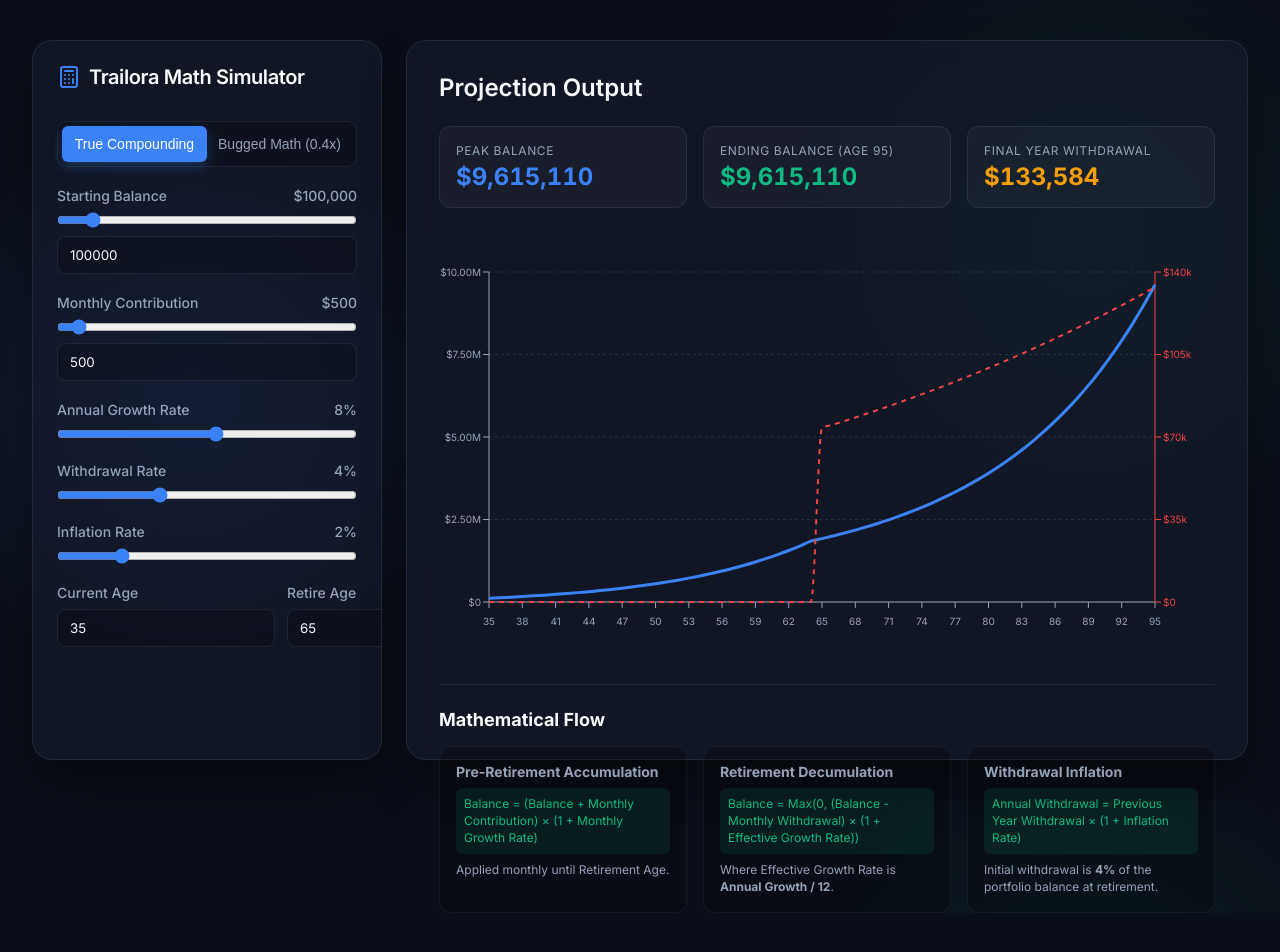
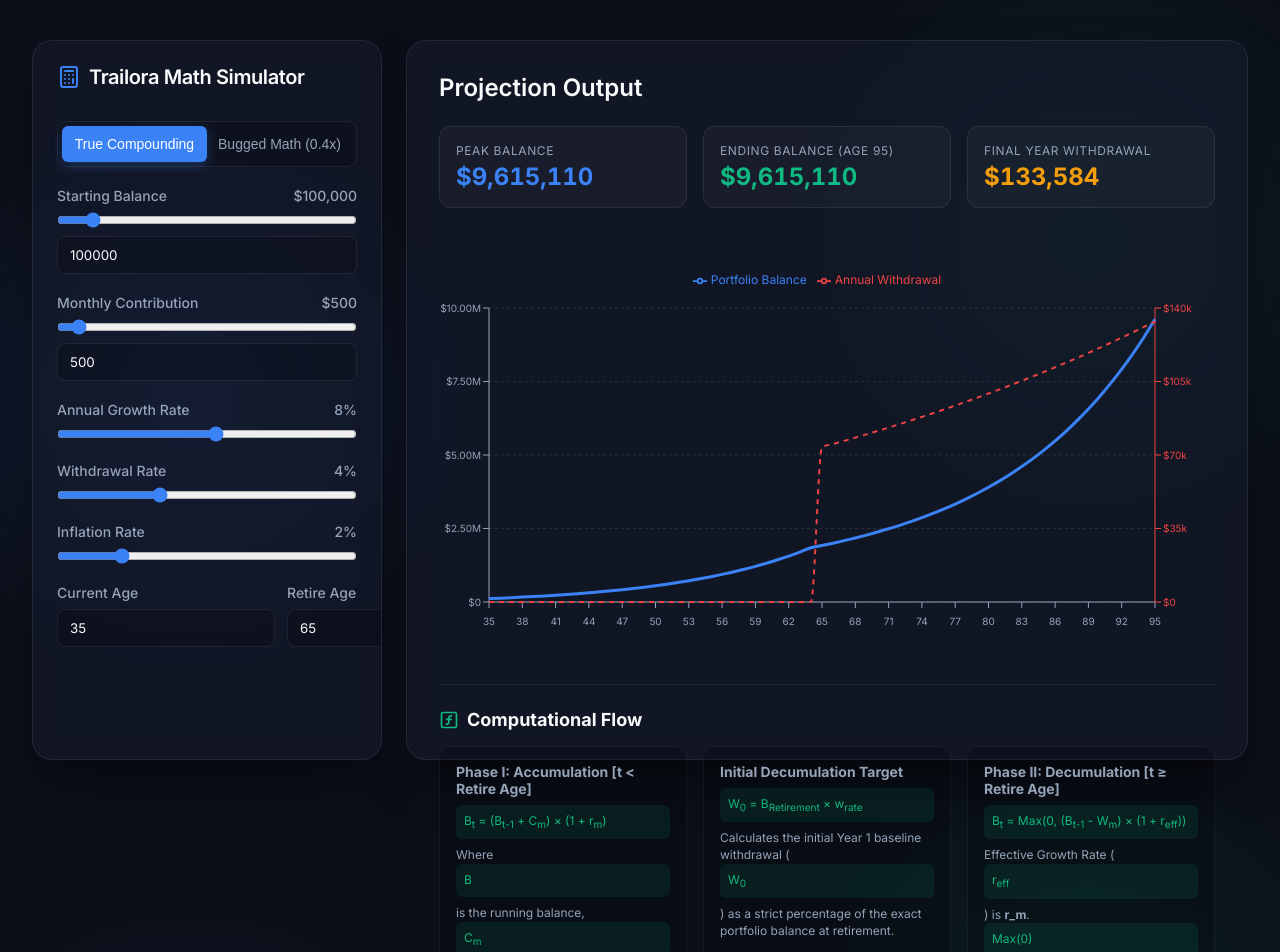
Before and after one commit to alefyi/trailora-math-simulator, a React (Vite) app: page / in a window 1280 px wide. Shown: the top 952 px of the page. Before the commit the page ends 913 px from the top, so only its background shows below. Built offline with nearby package versions, Linux system fonts and the light colour scheme.

Commit message:
Enhance UI with chart legend and technical math flows

```diff
--- a/src/App.jsx
+++ b/src/App.jsx
@@ -1,6 +1,6 @@
 import React, { useState, useMemo } from 'react';
-import { LineChart, Line, XAxis, YAxis, CartesianGrid, Tooltip as RechartsTooltip, ResponsiveContainer, ReferenceLine } from 'recharts';
-import { Calculator, AlertTriangle } from 'lucide-react';
+import { LineChart, Line, XAxis, YAxis, CartesianGrid, Tooltip as RechartsTooltip, ResponsiveContainer, Legend } from 'recharts';
+import { Calculator, AlertTriangle, FunctionSquare } from 'lucide-react';
 import { generateProjectionData } from './lib/math';
 
 function App() {
@@ -201,8 +201,10 @@
                 width={50}
               />
               <RechartsTooltip content={<CustomTooltip />} />
+              <Legend verticalAlign="top" height={36} wrapperStyle={{ fontSize: '12px', color: '#94a3b8' }} />
 
               <Line
+                name="Portfolio Balance"
                 yAxisId="left"
                 type="monotone"
                 dataKey="balance"
@@ -212,6 +214,7 @@
                 activeDot={{ r: 6, fill: '#3b82f6', stroke: '#1e3a8a', strokeWidth: 2 }}
               />
               <Line
+                name="Annual Withdrawal"
                 yAxisId="right"
                 type="monotone"
                 dataKey="withdrawal"
@@ -226,22 +229,27 @@
         </div>
 
         <div className="equations-panel">
-          <h3>Mathematical Flow</h3>
+          <h3 style={{ display: 'flex', alignItems: 'center', gap: '8px' }}><FunctionSquare size={20} color="#10b981" /> Computational Flow</h3>
           <div className="equation-grid">
             <div className="equation-card">
-              <h4>Pre-Retirement Accumulation</h4>
-              <code>Balance = (Balance + Monthly Contribution) × (1 + Monthly Growth Rate)</code>
-              <p>Applied monthly until Retirement Age.</p>
+              <h4>Phase I: Accumulation [t &lt; Retire Age]</h4>
+              <code>B<sub>t</sub> = (B<sub>t-1</sub> + C<sub>m</sub>) × (1 + r<sub>m</sub>)</code>
+              <p>Where <code>B</code> is the running balance, <code>C<sub>m</sub></code> is the monthly contribution, and <code>r<sub>m</sub></code> is the baseline monthly growth yield.</p>
             </div>
             <div className="equation-card">
-              <h4>Retirement Decumulation</h4>
-              <code>Balance = Max(0, (Balance - Monthly Withdrawal) × (1 + Effective Growth Rate))</code>
-              <p>Where Effective Growth Rate is <strong>{useBuggedMath ? 'Annual Growth × 0.4 / 12' : 'Annual Growth / 12'}</strong>.</p>
+              <h4>Initial Decumulation Target</h4>
+              <code>W<sub>0</sub> = B<sub>Retirement</sub> × w<sub>rate</sub></code>
+              <p>Calculates the initial Year 1 baseline withdrawal (<code>W<sub>0</sub></code>) as a strict percentage of the exact portfolio balance at retirement.</p>
             </div>
             <div className="equation-card">
-              <h4>Withdrawal Inflation</h4>
-              <code>Annual Withdrawal = Previous Year Withdrawal × (1 + Inflation Rate)</code>
-              <p>Initial withdrawal is <strong>{inputs.withdrawalRate}%</strong> of the portfolio balance at retirement.</p>
+              <h4>Phase II: Decumulation [t &ge; Retire Age]</h4>
+              <code>B<sub>t</sub> = Max(0, (B<sub>t-1</sub> - W<sub>m</sub>) × (1 + r<sub>eff</sub>))</code>
+              <p>Effective Growth Rate (<code>r<sub>eff</sub></code>) is <strong>{useBuggedMath ? 'r_m × 0.4' : 'r_m'}</strong>. <code>Max(0)</code> acts as the absolute depletion floor safeguard.</p>
+            </div>
+            <div className="equation-card">
+              <h4>Inflation Vector Mapping</h4>
+              <code>W<sub>year</sub> = W<sub>year-1</sub> × (1 + i)</code>
+              <p>Applies compounding inflation (<code>i</code>) annually strictly on the retirement anniversary month to scale the living withdrawal distribution.</p>
             </div>
           </div>
         </div>
--- a/src/index.css
+++ b/src/index.css
@@ -238,7 +238,7 @@
 
 .equation-grid {
   display: grid;
-  grid-template-columns: repeat(3, 1fr);
+  grid-template-columns: repeat(auto-fit, minmax(220px, 1fr));
   gap: 16px;
 }
 
@@ -289,13 +289,11 @@
 
   .sidebar {
     width: 100%;
-    order: 2;
     padding: 16px;
   }
 
   .main-stage {
     width: 100%;
-    order: 1;
     padding: 16px;
   }
 
```
Also changed, not shown: 1 other file (tests, documents, lock files or other folders).
